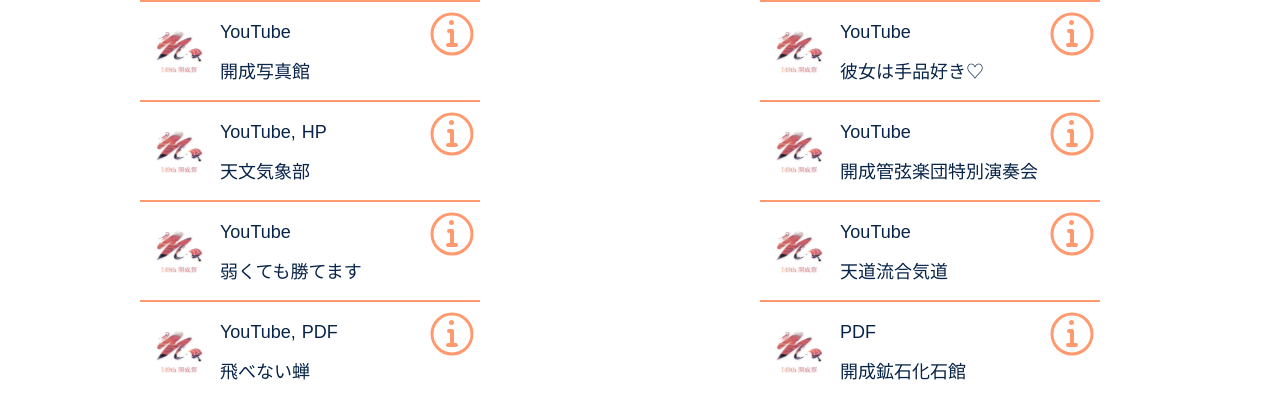
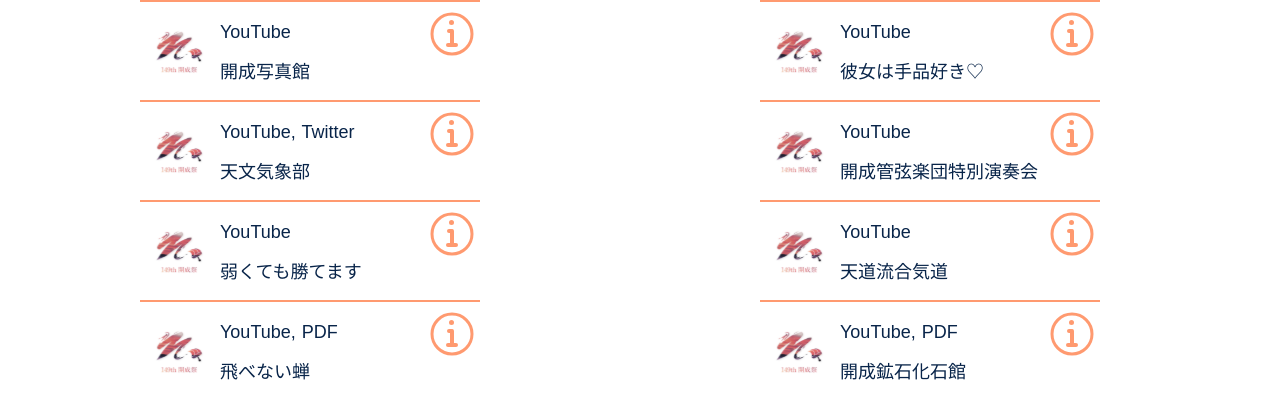
Before and after one commit to OR6107/149th-kaiseifes, a Nuxt app: page /online_additional in a window 1280 px wide. Shown: the part 1160-1553 px from the top of the page. Built offline with nearby package versions, Linux system fonts and the light colour scheme.

Commit message:
Update Info about 天文気象部, 地学部

```diff
--- a/pages/online_additional.vue
+++ b/pages/online_additional.vue
@@ -321,7 +321,7 @@ export default {
         {
           id: 15,
           name: '天文気象部',
-          place: 'YouTube, HP',
+          place: 'YouTube, Twitter',
           type: YOUTUBE | CLUB,
           description:
             '【A303 プラネタリウム】<br />' +
@@ -384,7 +384,7 @@ export default {
         {
           id: 20,
           name: '開成鉱石化石館',
-          place: 'PDF',
+          place: 'YouTube, PDF',
           type: PDF,
           description:
             '地質部。今年もやります！開成鉱石化石館！ 今年のテーマは「火山」と「化石」です。是非来てください！',
```
